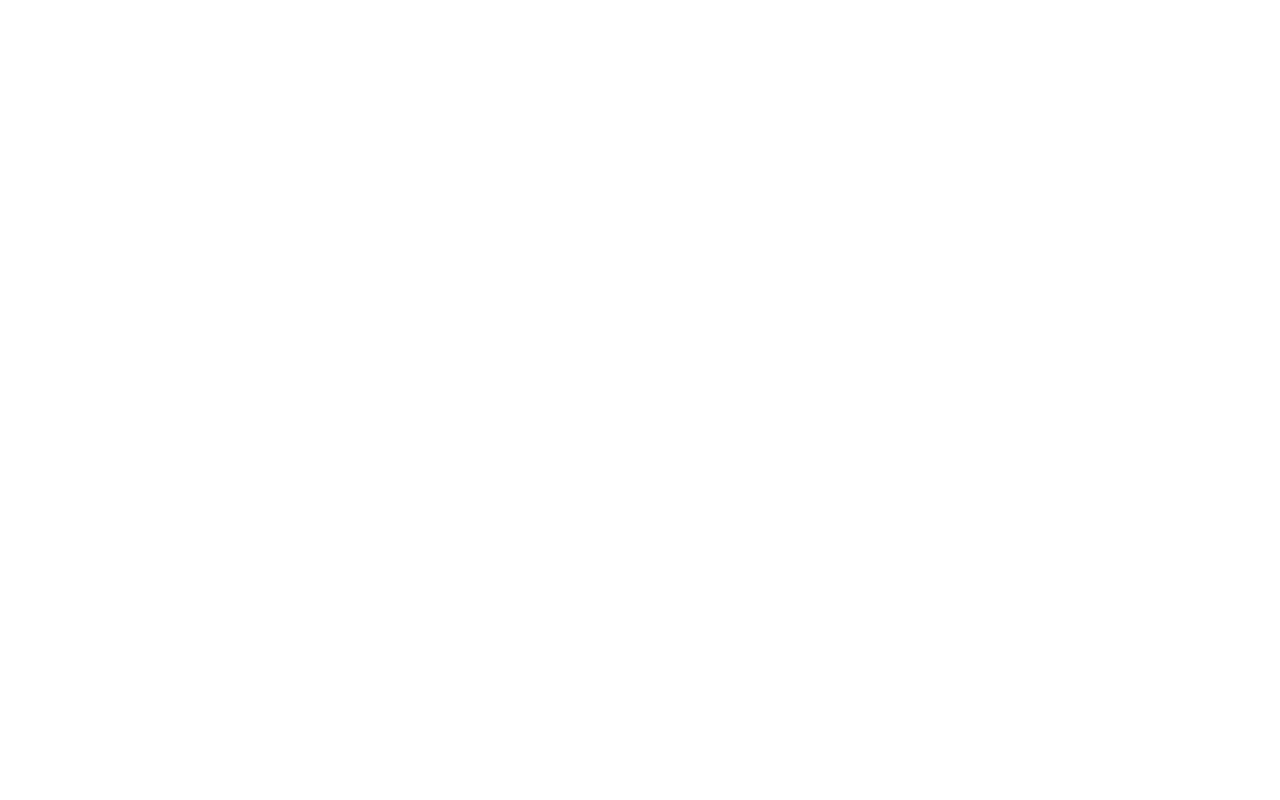
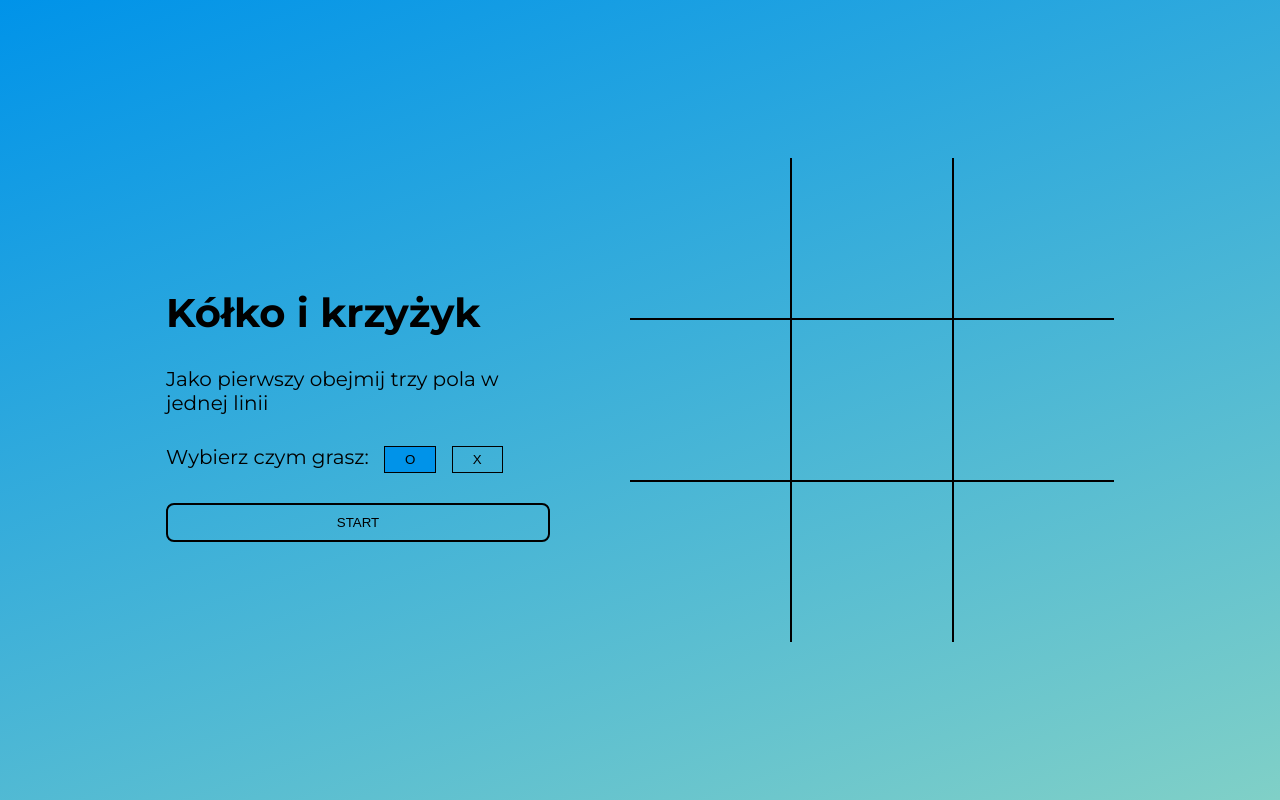
Before and after one commit to mtutucki/CircleAndCross, a plain HTML site: page index.html in a window 1280 px wide. Drawn offline with nearby package versions, Linux system fonts and the light colour scheme; files that its build step writes are made by us from their sources.

Commit message:
Create layout for menu and game map
Write html and css menu and game map

```diff
--- a/index.html
+++ b/index.html
@@ -3,6 +3,7 @@
 
 <head>
     <title>Circle and cross</title>
+    <link rel="shortcut icon" href="dist/img/icon.png" type="image/x-icon">
     <meta charset="UTF-8">
     <meta http-equiv="X-UA-Compatible" content="IE=edge">
     <meta name="viewport" content="width=device-width, initial-scale=1.0">
@@ -19,6 +20,62 @@
 
 <body>
 
+    <main>
+        <div class="game">
+
+
+            <div class="game__menu">
+                <div class="game__menu__about">
+                    <p class="game__menu__about__name">Kółko i krzyżyk</p>
+                    <p class="game__menu__about__rules">Jako pierwszy obejmij trzy pola w jednej linii</p>
+                    <p class="game__menu__about__weapon">Wybierz czym grasz: <button class="game__menu__about__weapon__button game__menu__about__weapon__button--o">O</button> <button class="game__menu__about__weapon__button game__menu__about__weapon__button--x">X</button></p>
+                    <button class="game__menu__about__start">START</button>
+                </div>
+            </div>
+            <div class="game__map">
+
+                <div class="game__map__column game__map__column--one">
+                    <div class="game__map__column__row game__map__column--one__row--first">
+                        <div class="game__map__column__row__field game__map__column--one__row--first__field">I</div>
+                    </div>
+                    <div class="game__map__column__row game__map__column--one__row--second">
+                        <div class="game__map__column__row__field game__map__column--one__row--second__field">I</div>
+                    </div>
+                    <div class="game__map__column__row game__map__column--one__row--third">
+                        <div class="game__map__column__row__field game__map__column--one__row--third__field">I</div>
+                    </div>
+                </div>
+
+                <div class="game__map__column game__map__column--two">
+                    <div class="game__map__column__row game__map__column--two__row--first">
+                        <div class="game__map__column__row__field game__map__column--two__row--first__field">I</div>
+                    </div>
+                    <div class="game__map__column__row game__map__column--two__row--second">
+                        <div class="game__map__column__row__field game__map__column--two__row--second__field">I</div>
+                    </div>
+                    <div class="game__map__column__row game__map__column--two__row--third">
+                        <div class="game__map__column__row__field game__map__column--two__row--third__field">I</div>
+                    </div>
+                </div>
+
+                <div class="game__map__column game__map__column--three">
+                    <div class="game__map__column__row game__map__column--three__row--first">
+                        <div class="game__map__column__row__field game__map__column--three__row--first__field">I</div>
+                    </div>
+                    <div class="game__map__column__row game__map__column--three__row--second">
+                        <div class="game__map__column__row__field game__map__column--three__row--second__field">I</div>
+                    </div>
+                    <div class="game__map__column__row game__map__column--three__row--third">
+                        <div class="game__map__column__row__field game__map__column--three__row--third__field">I</div>
+                    </div>
+
+                </div>
+            </div>
+        </div>
+    </main>
+
+
+    <script src="dist/js/main.min.js"></script>
 </body>
 
 </html>
--- a/src/sass/style.scss
+++ b/src/sass/style.scss
@@ -0,0 +1,147 @@
+*,
+*::before,
+*::after {
+    box-sizing: border-box;
+    margin: 0;
+    padding: 0;
+}
+
+html {
+    // 10px
+    font-size: 62.5%;
+    scroll-behavior: smooth;
+    overflow-x: hidden;
+}
+
+body {
+    font-family: 'Montserrat', sans-serif;
+    overflow: hidden;
+    background-color: #0093E9;
+    background-image: linear-gradient(160deg, #0093E9 0%, #80D0C7 100%);
+}
+
+.game {
+    display: flex;
+    flex-direction: row;
+    justify-content: center;
+    align-items: center;
+    width: 100%;
+    height: 100vh;
+
+    &__menu{
+        display: flex;
+        justify-content: center;
+        margin-right: 8rem;
+        width: 30%;
+        font-size: 2rem;
+
+        &__about{
+            &__name{
+                font-size: 4rem;
+                font-weight: bold;
+                padding: 3rem 0;
+            }
+
+            &__weapon{
+                padding: 3rem 0 ;
+
+                &__button{
+                    margin-left: 1rem;
+                    padding: .5rem 2rem;
+                    cursor: pointer;
+                    background-color: #0093E9;
+                    border: 1px solid black;
+                    transition: background-color .3s;
+
+                    &--x{
+                        background-color: transparent;
+                    }
+                }
+
+                &__button:hover{
+                    transform: scale(1.1);
+                }
+            }
+
+            &__start{
+                display: flex;
+                justify-content: center;
+                align-items: center;
+                padding: 1rem;
+                width: 100%;
+                background-color: transparent;
+                border: 2px solid black;
+                border-radius: 8px;
+                cursor: pointer;
+                transition: background-color .3s;
+            }
+
+            &__start:hover{
+                background-color: #0093E9;
+            }
+        }
+
+
+    }
+
+    &__map {
+        // width: 50%;
+        font-size: 6rem;
+
+        &__column {
+            display: flex;
+            flex-direction: row;
+
+            &__row {
+
+                padding: 5rem;
+                cursor: pointer;
+                transition: background-color .3s;
+
+                &__field{
+                    display: flex;
+                    justify-content: center;
+                    align-items: center;
+                    width: 60px;
+                    height: 60px;
+                    opacity: 0;
+                }
+            }
+
+            &__row:hover{
+                background-color: #0093E9;
+            }
+        }
+
+        &__column--one,
+        &__column--two {
+            &__row {
+
+                &--first,
+                &--second {
+                    border-right: 2px solid black;
+                    border-bottom: 2px solid black;
+
+                }
+
+                &--third {
+                    border-bottom: 2px solid black;
+                }
+            }
+        }
+
+        &__column--three{
+            &__row{
+                &--first, &--second{
+                    border-right: 2px solid black;
+                }
+            }
+        }
+
+    }
+
+
+
+
+
+}
```
Also changed, not shown: src/js/main.js (added, +45 -0 lines), src/img/icon.png (added). Lines whose indentation alone changed are shown as unchanged.
